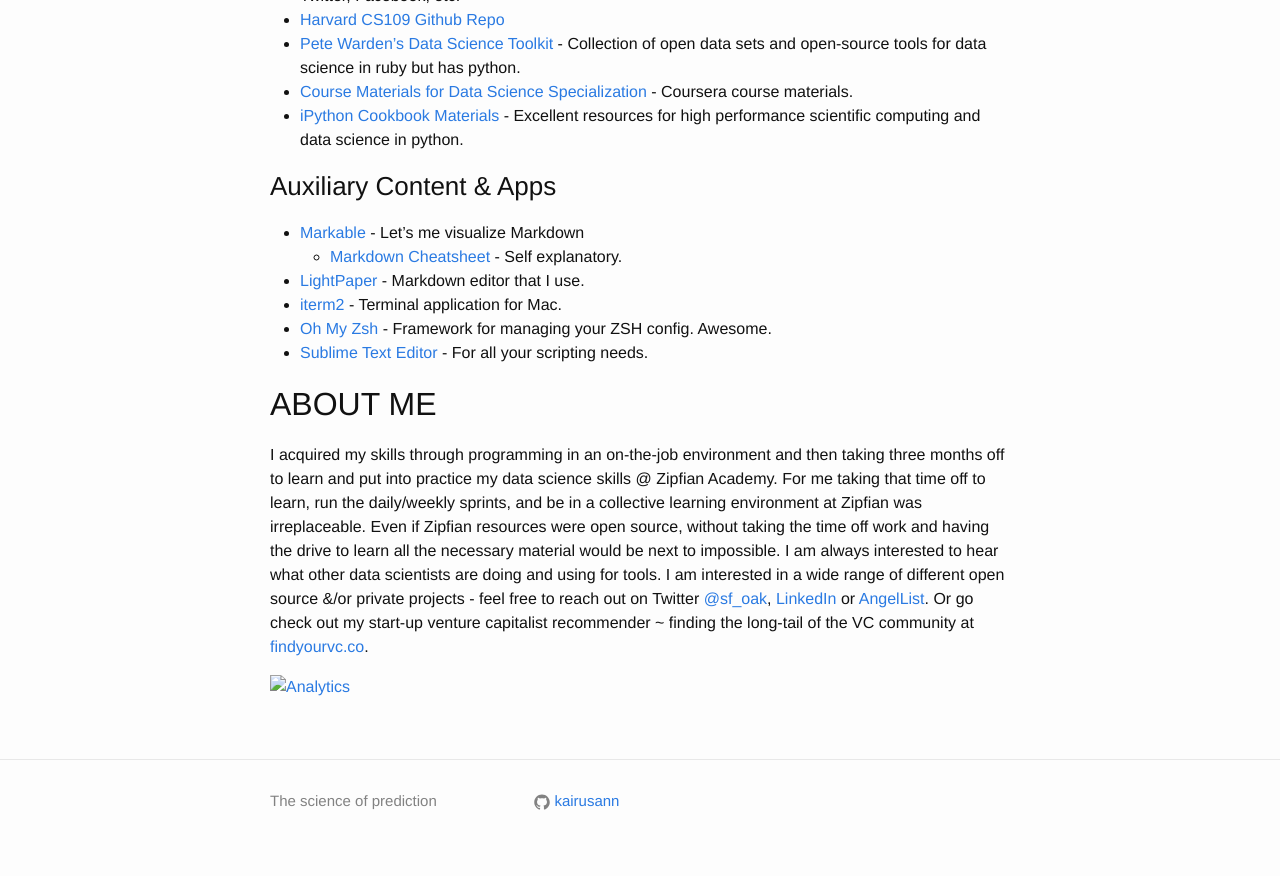
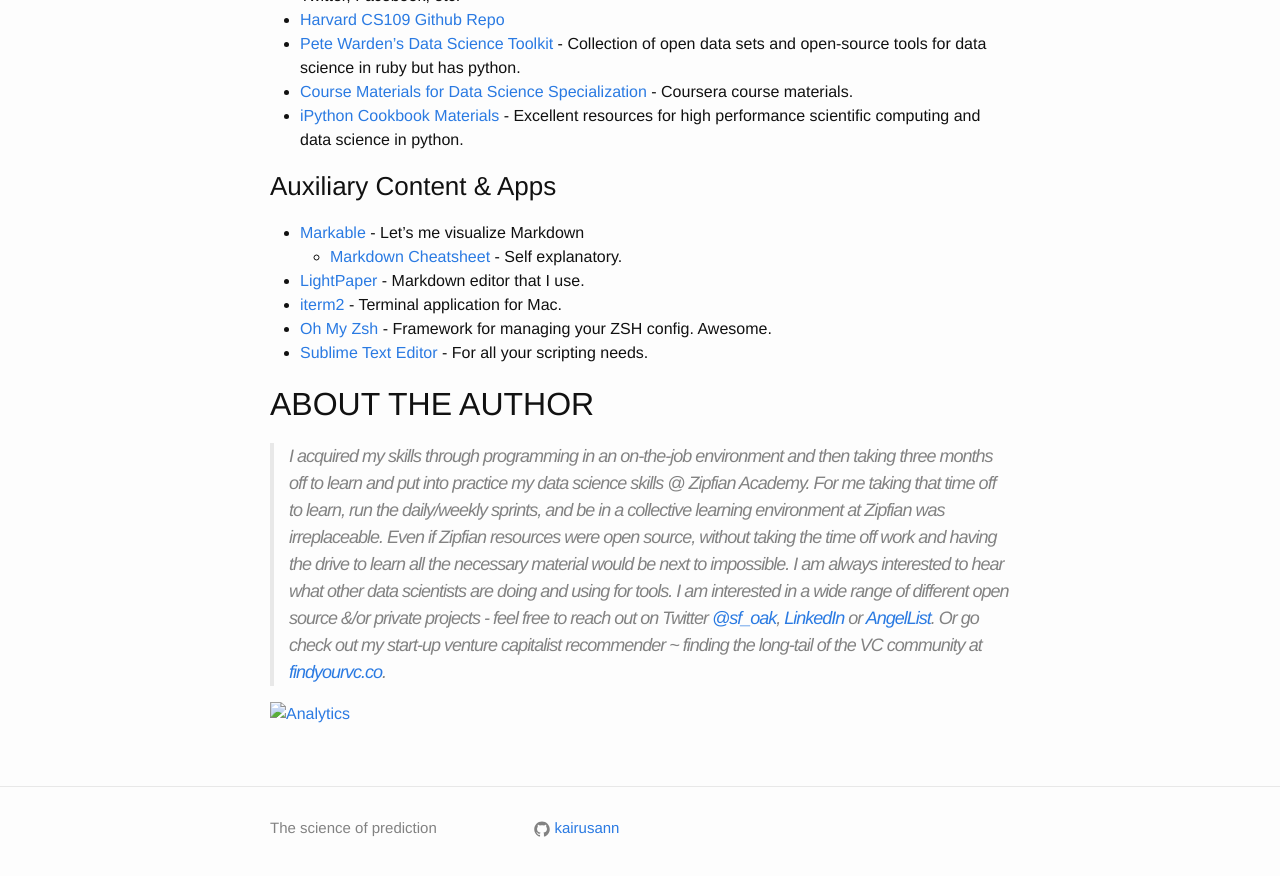
Before and after one commit to kairusann/kairusann.github.io, a Jekyll site: the page built from data_scientist.md, in a window 1280 px wide and 900 px high, scrolled down 12902 px. Shown: the top 876 px of the window. Built offline with Jekyll 4.4.1, drawn with Linux system fonts in a browser that asks for light colours.

Commit message:
edited data scientist;

```diff
--- a/data_scientist.md
+++ b/data_scientist.md
@@ -445,9 +445,9 @@
 * [Oh My Zsh](http://ohmyz.sh/) - Framework for managing your ZSH config.  Awesome.
 * [Sublime Text Editor](http://www.sublimetext.com/) - For all your scripting needs.
 
-## ABOUT ME
+## ABOUT THE AUTHOR
 
-I acquired my skills through programming in an on-the-job environment and then taking three months off to learn and put into practice my data science skills @ Zipfian Academy.  For me taking that time off to learn, run the daily/weekly sprints, and be in a collective learning environment at Zipfian was irreplaceable.  Even if Zipfian resources were open source, without taking the time off work and having the drive to learn all the necessary material would be next to impossible.  I am always interested to hear what other data scientists are doing and using for tools. I am interested in a wide range of different open source &/or private projects - feel free to reach out on Twitter [@sf_oak](http://bit.ly/1FefepA), [LinkedIn](http://linkd.in/1vp57dk) or [AngelList](https://angel.co/jonathan-bower).  Or go check out my start-up venture capitalist recommender ~ finding the long-tail of the VC community at [findyourvc.co](http://findyourvc.co).
+> I acquired my skills through programming in an on-the-job environment and then taking three months off to learn and put into practice my data science skills @ Zipfian Academy.  For me taking that time off to learn, run the daily/weekly sprints, and be in a collective learning environment at Zipfian was irreplaceable.  Even if Zipfian resources were open source, without taking the time off work and having the drive to learn all the necessary material would be next to impossible.  I am always interested to hear what other data scientists are doing and using for tools. I am interested in a wide range of different open source &/or private projects - feel free to reach out on Twitter [@sf_oak](http://bit.ly/1FefepA), [LinkedIn](http://linkd.in/1vp57dk) or [AngelList](https://angel.co/jonathan-bower).  Or go check out my start-up venture capitalist recommender ~ finding the long-tail of the VC community at [findyourvc.co](http://findyourvc.co).
 
 
 
```
